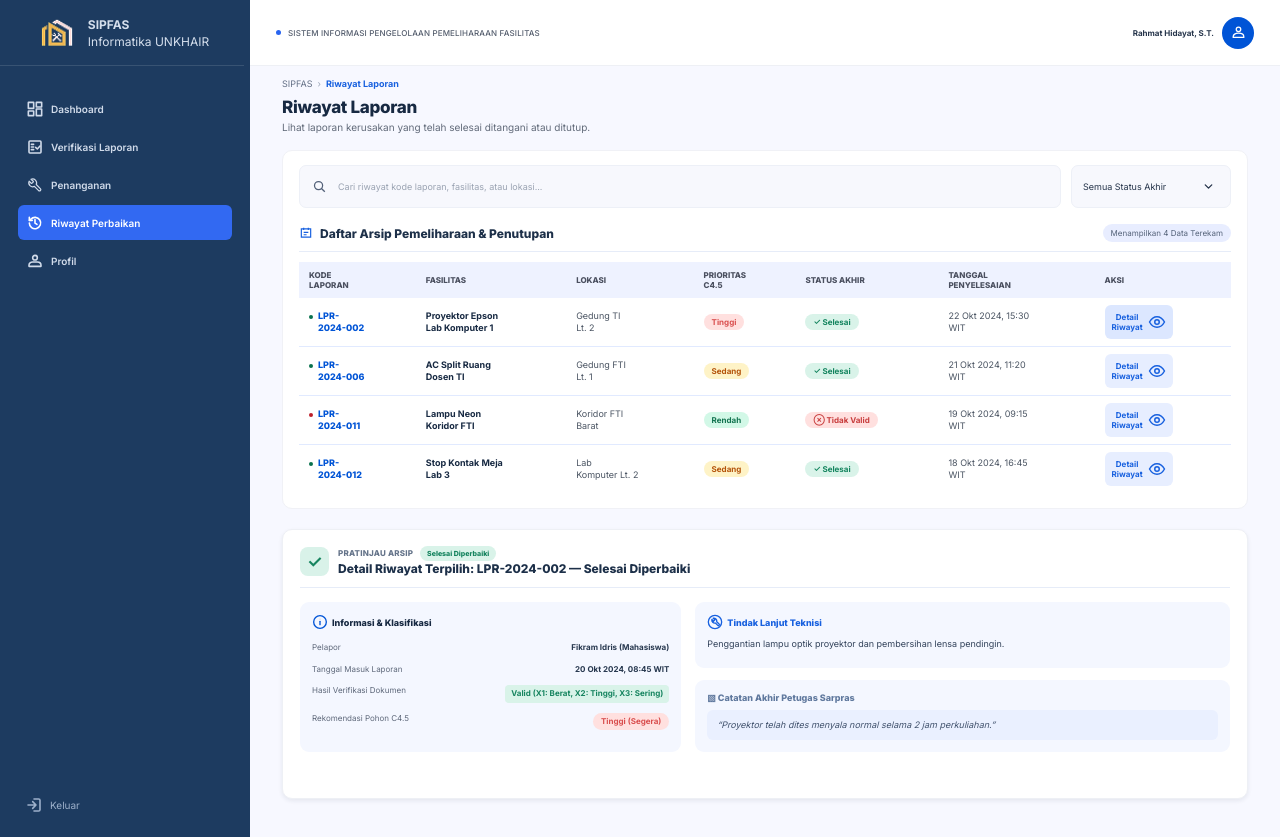
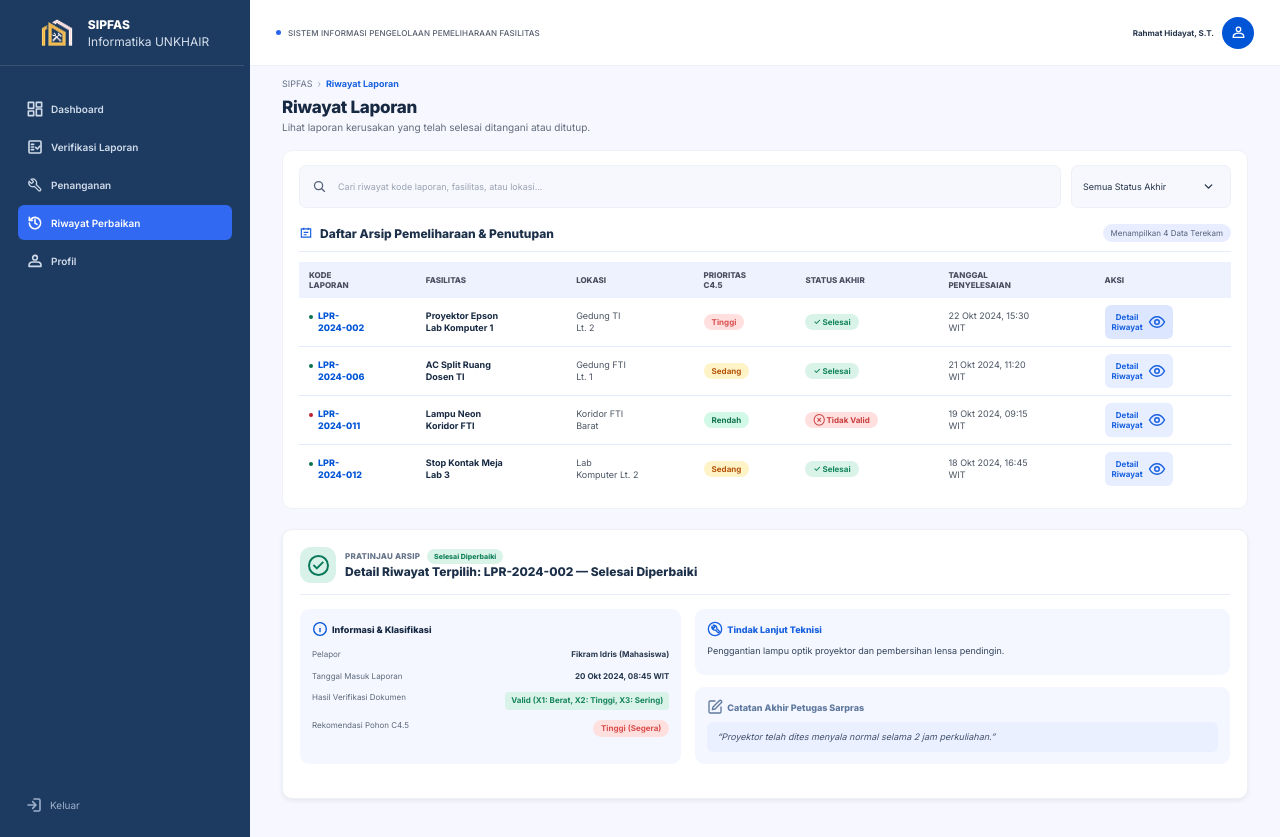
Before and after one commit to selasasembilan12/SIPFASS, a PHP site: page /Petugas/Dashboard/Riwayat-Laporan/Riwayat-Laporan.html in a window 1280 px wide. Run offline with PHP 8.4, Linux system fonts and the light colour scheme.

Commit message:
Petugas revisi

```diff
--- a/Petugas/Dashboard/Dashboard/Dashboard.css
+++ b/Petugas/Dashboard/Dashboard/Dashboard.css
@@ -709,6 +709,10 @@ td {
 .sidebar-logo .brand-text strong {
   display: block;
   white-space: nowrap;
+
+  /* Membuat tulisan SIPFAS tebal dan putih */
+  color: #ffffff;
+  font-weight: 800;
 }
 
 .sidebar-logo .brand-text span {
--- a/Petugas/Dashboard/Penanganan/Penanganan.css
+++ b/Petugas/Dashboard/Penanganan/Penanganan.css
@@ -647,6 +647,10 @@ td {
 .sidebar-logo .brand-text strong {
   display: block;
   white-space: nowrap;
+
+  /* Membuat tulisan SIPFAS tebal dan putih */
+  color: #ffffff;
+  font-weight: 800;
 }
 
 .sidebar-logo .brand-text span {
--- a/Petugas/Dashboard/Profil-Saya/Profil-Saya.css
+++ b/Petugas/Dashboard/Profil-Saya/Profil-Saya.css
@@ -1,7 +1,7 @@
 /* HALAMAN PROFIL PETUGAS SIPFAS */
 /* Area utama halaman Profil Saya dan jarak kontennya */
 .profile-content {
-    padding-top: 25px;
+    padding-top: 12px;
 }
 
 /* Tulisan navigasi kecil Pengaturan Akun > Profil Petugas */
--- a/Petugas/Dashboard/Riwayat-Laporan/Riwayat-Laporan.css
+++ b/Petugas/Dashboard/Riwayat-Laporan/Riwayat-Laporan.css
@@ -671,8 +671,12 @@ td {
 }
 
 .sidebar-logo .brand-text strong {
-    display: block;
-    white-space: nowrap;
+  display: block;
+  white-space: nowrap;
+
+  /* Membuat tulisan SIPFAS tebal dan putih */
+  color: #ffffff;
+  font-weight: 800;
 }
 
 .sidebar-logo .brand-text span {
@@ -1109,18 +1113,44 @@ td {
     border-bottom:1px solid #e6ecf8;
 }
 
+
+/* ICON CENTANG LINGKARAN PRATINJAU ARSIP */
 .detail-check {
-    width:29px;
-    height:29px;
-    display:flex;
-    align-items:center;
-    justify-content:center;
-    border-radius:8px;
-    background:#d9f2e9;
-    color:#16845f;
-    font-size:17px;
-    font-weight:800;
+    width: 36px;
+    height: 36px;
+    display: flex;
+    align-items: center;
+    justify-content: center;
+    position: relative;
+    flex-shrink: 0;
+
+    border-radius: 11px;
+    background: #d9f2e9;
+
+    /* Menyembunyikan centang bawaan HTML */
+    font-size: 0;
 }
+
+/* Lingkaran hijau */
+.detail-check::before {
+    content: "";
+    width: 17px;
+    height: 17px;
+    border: 2px solid #08785a;
+    border-radius: 50%;
+    position: absolute;
+}
+
+/* Tanda centang di dalam lingkaran */
+.detail-check::after {
+    content: "✓";
+    position: absolute;
+    color: #08785a;
+    font-size: 15px;
+    font-weight: 800;
+    line-height: 1;
+}
+
 
 .detail-eyebrow {
     margin-bottom:3px;
@@ -1268,6 +1298,18 @@ td {
 .final-note h3 {
     color:#60799e;
 }
+/* ICON CATATAN AKHIR PETUGAS SARPRAS */
+.final-note h3 svg {
+    width: 16px;
+    height: 16px;
+    flex-shrink: 0;
+    fill: none;
+    stroke: currentColor;
+    stroke-width: 2;
+    stroke-linecap: round;
+    stroke-linejoin: round;
+    transform: none;
+}
 
 /* Kotak dan teks catatan akhir petugas */
 .final-note p {
--- a/Petugas/Dashboard/Riwayat-Laporan/Riwayat-Laporan.html
+++ b/Petugas/Dashboard/Riwayat-Laporan/Riwayat-Laporan.html
@@ -469,10 +469,24 @@
                   </p>
                 </div>
                 <div class="note-card final-note">
-                  <h3>▧ Catatan Akhir Petugas Sarpras</h3>
+                  <h3>
+                    <svg
+                      viewBox="0 0 24 24"
+                      xmlns="http://www.w3.org/2000/svg"
+                      aria-hidden="true"
+                    >
+                      <path
+                        d="M12 3H5a2 2 0 0 0-2 2v14a2 2 0 0 0 2 2h14a2 2 0 0 0 2-2v-7"
+                      />
+                      <path
+                        d="M18.375 2.625a2.1 2.1 0 0 1 3 3L12 15l-4 1 1-4z"
+                      />
+                    </svg>
+                    Catatan Akhir Petugas Sarpras
+                  </h3>
                   <p id="detailNote">
                     “Proyektor telah dites menyala normal selama 2 jam
-                    perkuliahan.”
+                     perkuliahan.”
                   </p>
                 </div>
               </div>
```
Also changed, not shown: Petugas/Dashboard/Detail-Penanganan/Detail-Penanganan.css (+54 -6 lines), Petugas/Dashboard/Detail-Penanganan/Detail-Penanganan.html (+9 -1 lines), Petugas/Dashboard/Detail-Verifikasi-Laporan/Detail-Verifikasi-Laporan.css (+6 -2 lines), Petugas/Dashboard/Profil-Saya/Profil-Saya.html (+184 -30 lines), Petugas/Dashboard/Verifikasi-Laporan/Verifikasi-Laporan.css (+6 -2 lines), Petugas/Dashboard/Verifikasi-Laporan/Verifikasi-Laporan.html (+14 -7 lines).
